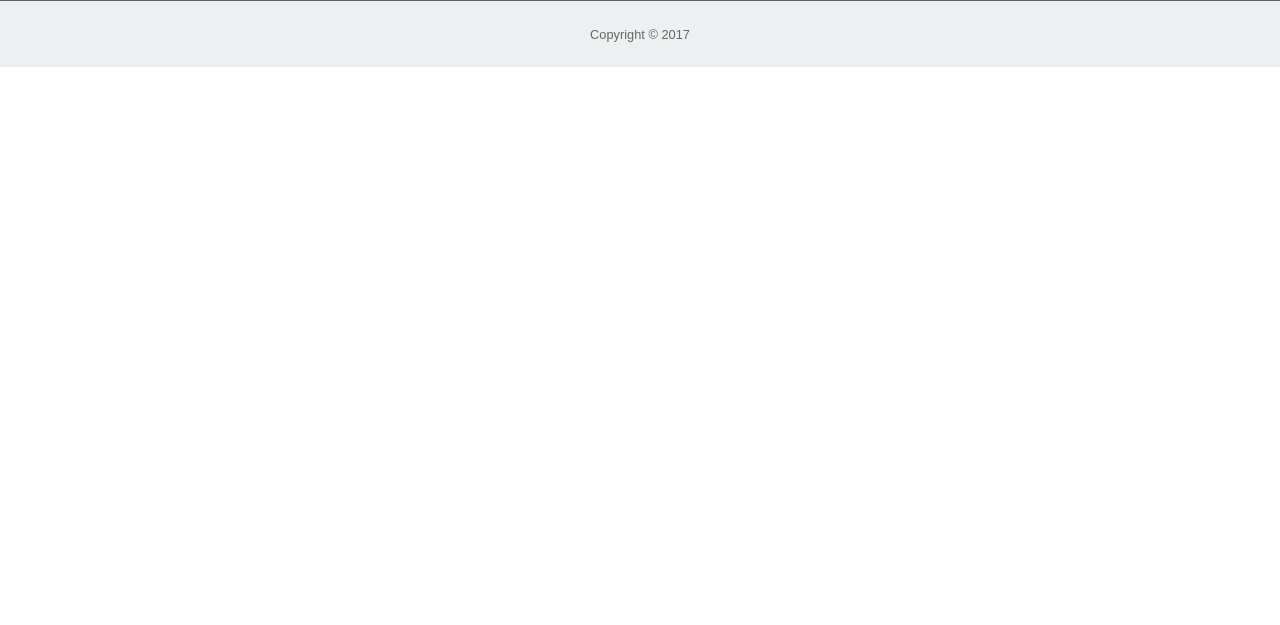
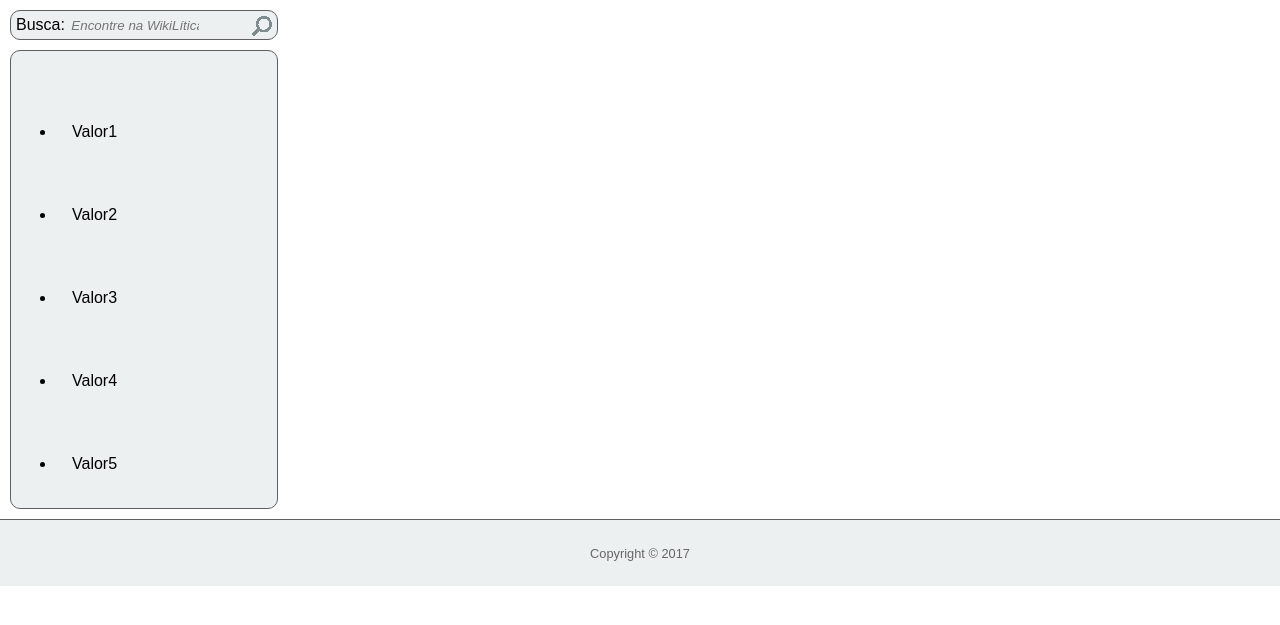
Before and after one commit to arthurfalcao/wikilitica, a PHP site: page / in a window 1280 px wide. Shown: the part 84-709 px from the top of the page. Run offline with PHP 8.4, Linux system fonts and the light colour scheme.

Commit message:
Incluído busca e menu vertical

```diff
--- a/index.html
+++ b/index.html
@@ -10,6 +10,7 @@
 		<a href="./index.html">
 			<img  class="imagem"  src="./static/img/WikiLítica_logo.png" alt="logo" height="80px" width="270px">
 		</a>
+		<div id = "menuhorizontal">
 			<ul>
 				<li class="dropdown">
 					<a href="javascript:void(0)" class="dropbtn">Cadastros</a>
@@ -25,6 +26,22 @@
 				<li style="float:right"><a href="cadastro.html">Cadastro</a></li>
 			</ul>
 		</div>
+	</div>
+	<div id="buscar">
+		<img src="./static/img/lupa.png">
+		<form action="#">
+			Busca: <input type="text" name="busca" placeholder="Encontre na WikiLítica">
+		</form>
+	</div>
+	<div id="menuvertical">
+		<ul>
+			<li><a href="#">Valor1</a></li>
+			<li><a href="#">Valor2</a></li>
+			<li><a href="#">Valor3</a></li>
+			<li><a href="#">Valor4</a></li>
+			<li><a href="#">Valor5</a></li>
+		</ul>
+	</div>
 	<footer id="rodape">
 		<p>Copyright &copy 2017</p>
 	</footer>
--- a/static/css/estilo.css
+++ b/static/css/estilo.css
@@ -4,13 +4,13 @@ body{
 	margin: 0 auto;
     font-family: "Century Gothic", CenturyGothic, AppleGothic, sans-serif;
 }
-ul {
+ #menuhorizontal ul {
     list-style-type: none;
     margin: 0;
     overflow: hidden;
 }
 
-li {
+#menuhorizontal li {
     float: left;
 }
 
@@ -90,6 +90,33 @@ li.dropdown {
 
 }
 
+#buscar {
+    margin:10px;
+    border: 1px solid #606060;
+    width: 20%;
+    border-radius: 10px;
+    padding: 5px;
+    background: #ecf0f1;
+}
+
+#buscar img{
+    float: right;
+}
+#buscar input{
+    font-style: italic;
+    width: 50%;
+    border:none;
+    background: none;
+    overflow: none;
+}
+#menuvertical {
+    border: 1px solid #606060;
+    border-radius: 10px;
+    margin: 10px;
+    background: #ecf0f1;
+    padding: 5px;
+    width:20%;
+}
 /* Copyright */
 
 footer#rodape{
```
Also changed, not shown: static/img/lupa.png (added). Lines whose indentation alone changed are shown as unchanged.
